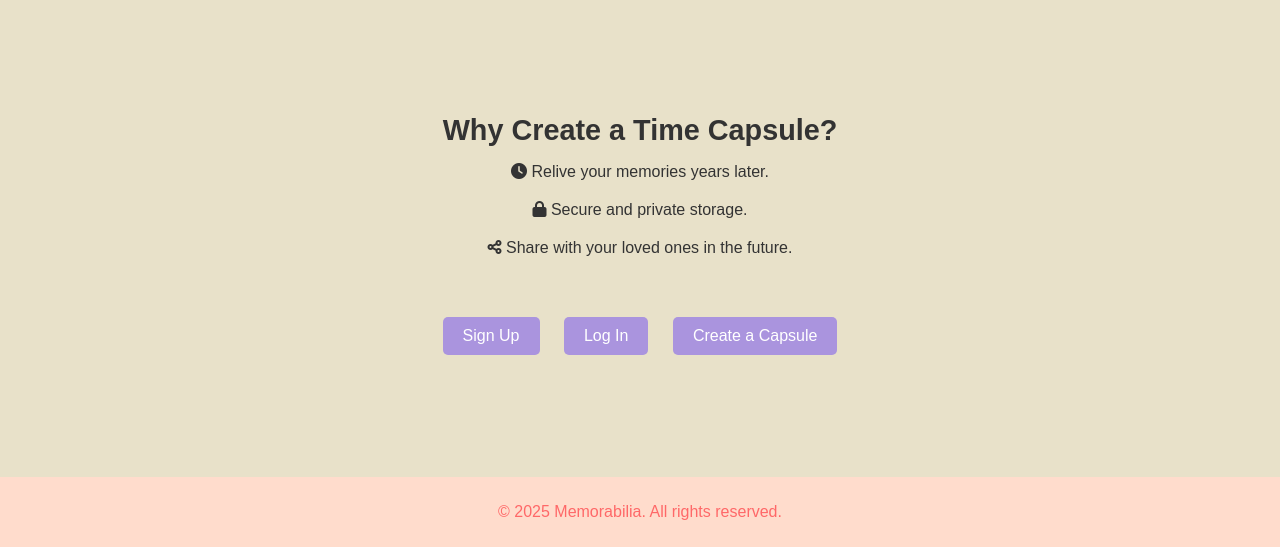
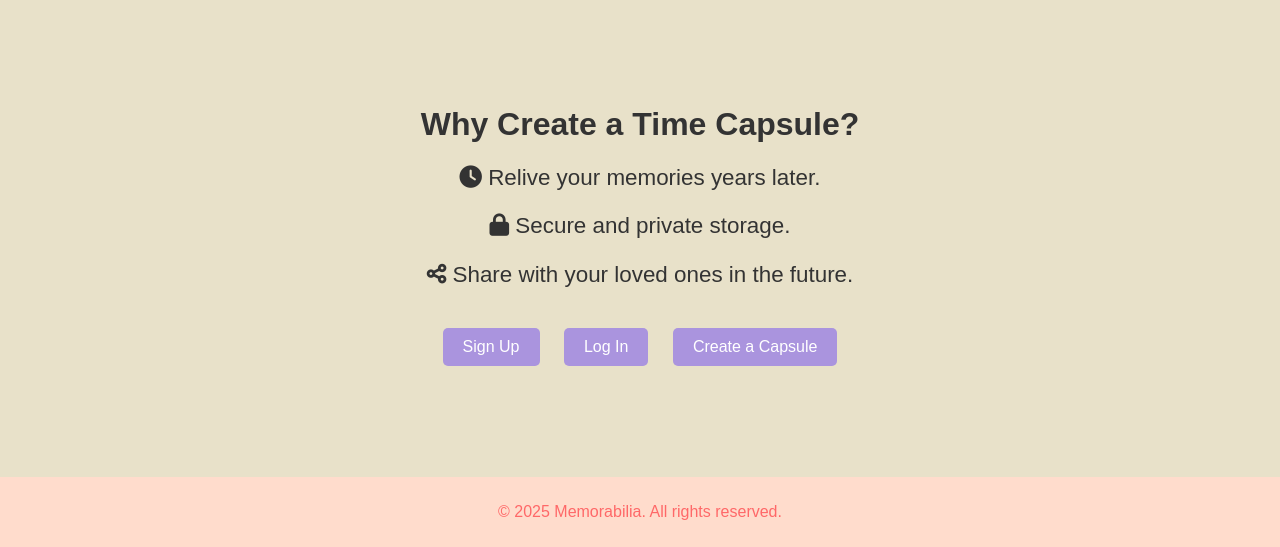
Before and after one commit to 1U22IT115-SHILPA/Memorabilia, a plain HTML site: page index.html in a window 1280 px wide. Shown: the part 253-800 px from the top of the page. Drawn offline with Linux system fonts and the light colour scheme.

Commit message:
Update styles.css

```diff
--- a/styles.css
+++ b/styles.css
@@ -52,17 +52,17 @@ html, body {
 }
 
 .features h2 {
-    font-size: 1.8rem;
+    font-size: 2rem;
     margin-bottom: 10px;
 }
 
 .features p {
-    font-size: 1rem;
+    font-size: 1.4rem;
     margin-bottom: 20px;
 }
 
 .actions {
-    margin-top: 30px;
+    margin-top: 10px;
 }
 
 .btn {
```
